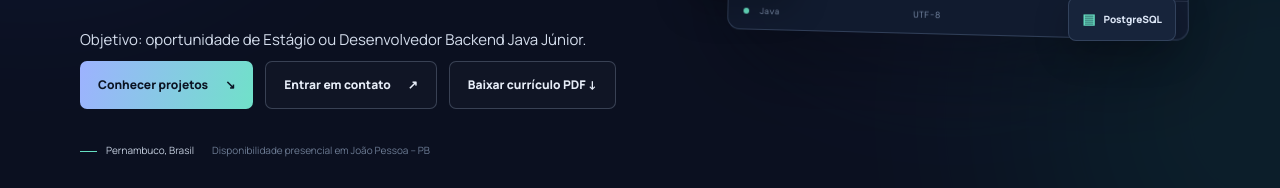
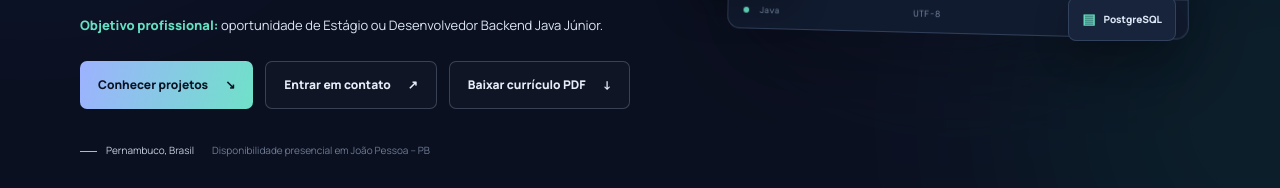
Before and after one commit to lucasaarj/online_resume, a plain HTML site: page index.html in a window 1280 px wide. Shown: the part 612-800 px from the top of the page. Drawn offline with nearby package versions, Linux system fonts and the light colour scheme.

Commit message:
Make resume download and career objective part of hero HTML

```diff
--- a/index.html
+++ b/index.html
@@ -48,9 +48,11 @@
           Gosto de transformar regras de negócio em APIs organizadas, seguras e
           conectadas a bancos de dados.
         </p>
+        <p class="hero-objective"><strong>Objetivo profissional:</strong> oportunidade de Estágio ou Desenvolvedor Backend Java Júnior.</p>
         <div class="hero-actions">
           <a class="button button-primary" href="#projetos">Conhecer projetos <span>↘</span></a>
           <a class="button button-ghost" href="mailto:lucasaarj2026@gmail.com">Entrar em contato <span>↗</span></a>
+          <a class="button button-ghost" href="./curriculo-lucas-gomes-araujo.pdf" download="Lucas_Gomes_Araujo_Desenvolvedor_Backend_Java.pdf">Baixar currículo PDF <span>↓</span></a>
         </div>
         <div class="hero-meta">
           <span><i class="meta-line"></i> Pernambuco, Brasil</span>
--- a/script.js
+++ b/script.js
@@ -60,22 +60,3 @@ const sectionObserver = new IntersectionObserver((entries) => {
 }, { rootMargin: "-35% 0px -55% 0px" });
 
 sections.forEach((section) => sectionObserver.observe(section));
-
-// Objetivo profissional explícito e download do currículo.
-const heroDescription = document.querySelector(".hero-description");
-if (heroDescription) {
-  const objective = document.createElement("p");
-  objective.className = "hero-kicker hero-objective";
-  objective.textContent = "Objetivo: oportunidade de Estágio ou Desenvolvedor Backend Java Júnior.";
-  heroDescription.insertAdjacentElement("afterend", objective);
-}
-
-const heroActions = document.querySelector(".hero-actions");
-if (heroActions) {
-  const resumeLink = document.createElement("a");
-  resumeLink.className = "button button-ghost";
-  resumeLink.href = "./curriculo-lucas-gomes-araujo.pdf";
-  resumeLink.download = "Lucas_Gomes_Araujo_Desenvolvedor_Backend_Java.pdf";
-  resumeLink.textContent = "Baixar currículo PDF ↓";
-  heroActions.appendChild(resumeLink);
-}
--- a/style.css
+++ b/style.css
@@ -46,6 +46,8 @@ button { font: inherit; }
 .hero-kicker { color: #d5deed; font-size: 15px; margin: 0 0 9px; }
 h1 { font-size: clamp(42px, 5.2vw, 67px); line-height: 1.08; letter-spacing: -.065em; margin: 0; font-weight: 800; }
 .hero-description { color: #a9b6ca; font-size: 15px; line-height: 1.9; max-width: 570px; margin: 24px 0 28px; }
+.hero-objective { color: #dce6f5; font-size: 13px; line-height: 1.7; margin: -13px 0 25px; max-width: 590px; }
+.hero-objective strong { color: var(--accent-2); font-weight: 800; }
 .hero-actions, .contact-actions { display: flex; flex-wrap: wrap; gap: 12px; }
 .button { display: inline-flex; align-items: center; justify-content: center; gap: 17px; border-radius: 7px; padding: 13px 18px; font-size: 12px; font-weight: 800; transition: transform .2s, background .2s, border-color .2s; }
 .button:hover { transform: translateY(-3px); }
```
